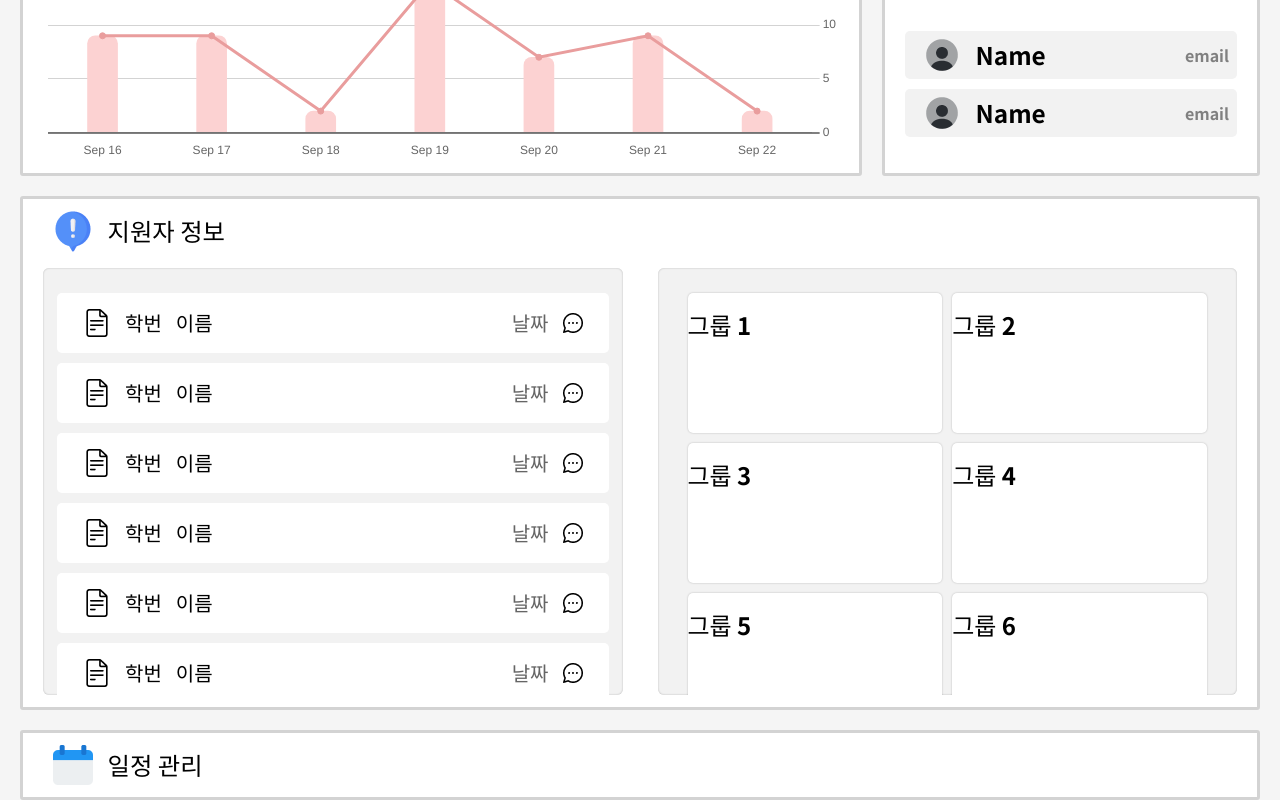
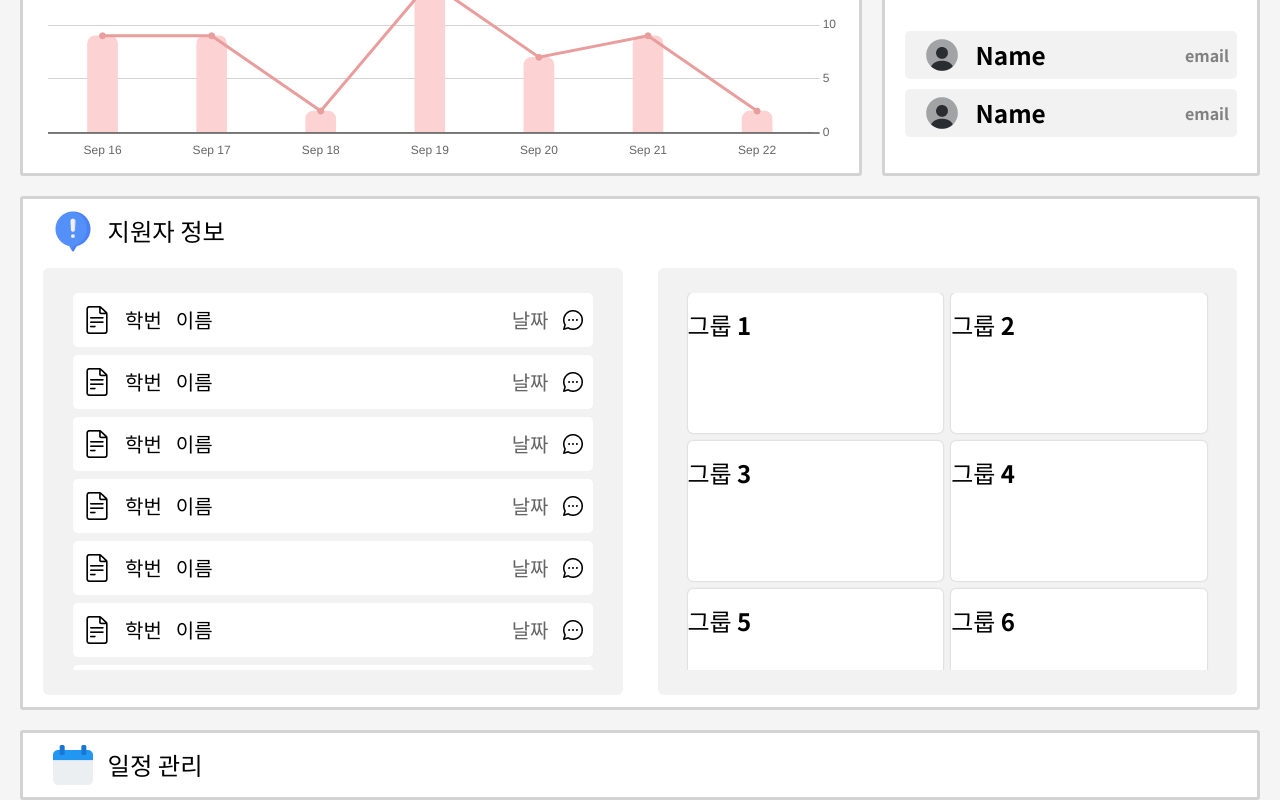
Before and after one commit to gsainfoteam/ziggle-ams-fe, a React (Vite) app: page /1 in a window 1280 px wide. Shown: the part 504-1304 px from the top of the page. Built offline with nearby package versions, Linux system fonts and the light colour scheme.

Commit message:
💄 applicant info scroll

```diff
--- a/src/pages/Dashboard/components/ApplicantInfo.tsx
+++ b/src/pages/Dashboard/components/ApplicantInfo.tsx
@@ -10,27 +10,32 @@ const Flex = styled.div`
   justify-content: space-between;
   gap: 35px;
 `;
+
+const Scroll = styled.div`
+  border-radius: 6px;
+  background: #f2f2f2;
+  height: 377px;
+
+  flex: 1;
+  padding: 25px 10px;
+  gap: 10px;
+  overflow: hidden;
+`;
 const ApplicationSection = styled.div`
   display: flex;
   flex-direction: column;
-  align-items: center;
-  border-radius: 6px;
-  background: #f2f2f2;
-  box-shadow: 0px 0px 2px 0px rgba(0, 0, 0, 0.25) inset;
-  height: 377px;
-  flex: 1;
-  padding: 25px 30px;
+  height: 100%;
   overflow: auto;
-  gap: 10px;
+  padding: 0 20px;
+  gap: 0.5rem;
 `;
 const ApplicantCard = styled.li`
   display: flex;
   background-color: white;
-  height: 54px;
+  flex: 1 0 54px;
   width: 100%;
   border-radius: 5px;
   justify-content: space-between;
-  padding: 16px;
 
   & div {
     font-size: 20px;
@@ -62,6 +67,7 @@ const ApplicantInfo = () => {
         <h3>지원자 정보</h3>
       </Logo>
       <Flex>
+        <Scroll>
           <ApplicationSection>
             {[...Array(100)].map((_, index) => {
               return (
@@ -79,6 +85,8 @@ const ApplicantInfo = () => {
               );
             })}
           </ApplicationSection>
+        </Scroll>
+        <Scroll>
           <GroupSection>
             {[...Array(50)].map((_, index) => {
               return (
@@ -88,6 +96,7 @@ const ApplicantInfo = () => {
               );
             })}
           </GroupSection>
+        </Scroll>
       </Flex>
     </Section>
   );
```
Lines whose indentation alone changed are shown as unchanged.
